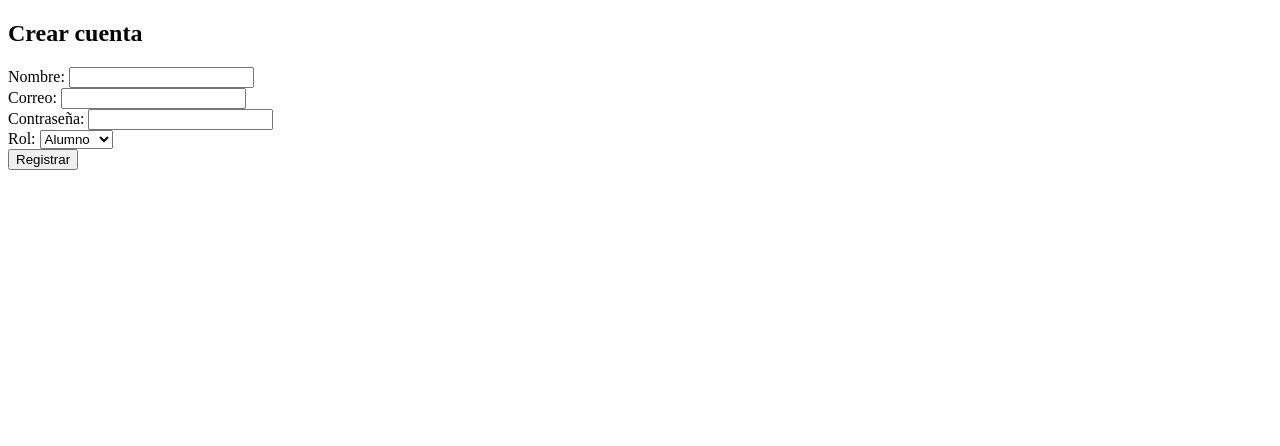
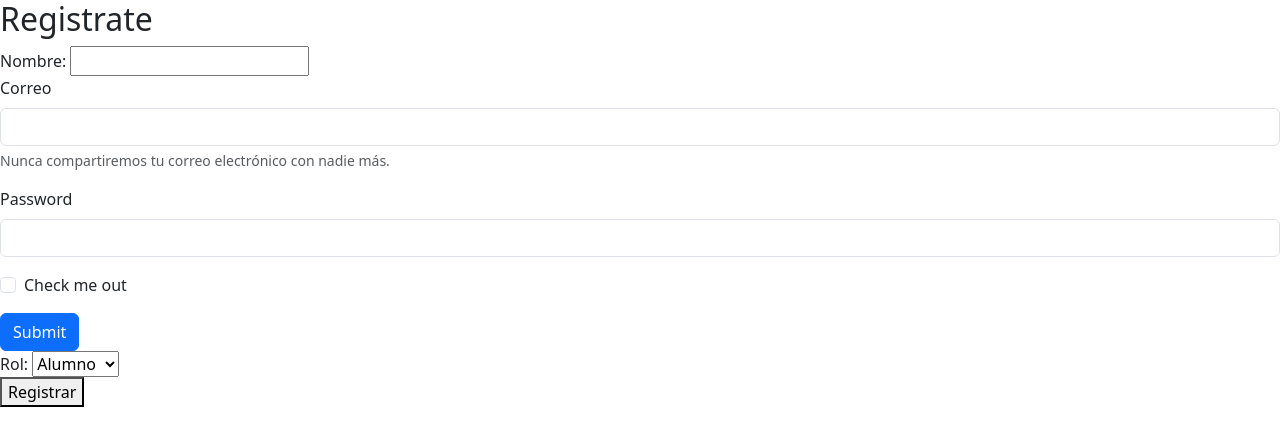
Before and after one commit to HurtadoLuna/Innova-Y-Emprende-, a Flask app: page /registrar in a window 1280 px wide. Shown: the top 446 px of the page. Run offline with Flask 3, Linux system fonts and the light colour scheme; parts of the project's set-up code (start-up, migrations or seed data) failed here and were passed over; some libraries are stand-ins or nearby versions.

Commit message:
proyecto

```diff
--- a/templates/registrar.html
+++ b/templates/registrar.html
@@ -1,21 +1,58 @@
+<!DOCTYPE html>
+<html lang="en">
+<head>
+  <meta charset="UTF-8">
+  <meta name="viewport" content="width=device-width, initial-scale=1.0">
+  <title>Registrate!</title>
+  <link rel="stylesheet" href="	https://cdn.jsdelivr.net/npm/bootstrap@5.3.8/dist/css/bootstrap.min.css">
+  <link rel="stylesheet" href="Styles">
+</head>
+<body>
+  <script src="	https://cdn.jsdelivr.net/npm/bootstrap@5.3.8/dist/css/bootstrap.min.css"></script>
+</body>
+</html>
+
 <!DOCTYPE html>
 <html lang="es">
 <head><meta charset="utf-8"><title>Registrar</title></head>
 <body>
-  <h2>Crear cuenta</h2>
-  {% with messages = get_flashed_messages() %}
-    {% if messages %}
-      <ul>
-      {% for m in messages %}
-        <li>{{ m }}</li>
-      {% endfor %}
-      </ul>
-    {% endif %}
-  {% endwith %}
+  <h2>Registrate</h2>
+
+<div class="carta-registro">
   <form method="POST" action="/registrar">
+
     <label>Nombre: <input required type="text" name="nombre"></label><br>
-    <label>Correo: <input required type="email" name="correo"></label><br>
-    <label>Contraseña: <input required type="password" name="password"></label><br>
+
+    <div class="mb-3">
+
+        <label for="exampleInputEmail1" class="form-label">Correo </label>
+        <input type="email" class="form-control" id="exampleInputEmail1" aria-describedby="emailHelp">
+        <div id="emailHelp" class="form-text">Nunca compartiremos tu correo electrónico con nadie más.</div>
+
+    </div>
+
+
+    <div class="mb-3">
+
+        <label for="exampleInputPassword1" class="form-label">Password</label>
+        <input type="password" class="form-control" id="exampleInputPassword1">
+
+    </div>
+
+
+    <div class="mb-3 form-check">
+
+        <input type="checkbox" class="form-check-input" id="exampleCheck1">
+        <label class="form-check-label" for="exampleCheck1">Check me out</label>
+
+</div>
+
+  <button type="submit" class="btn btn-primary">Submit</button>
+</form>
+</div>
+
+
+
     <label>Rol:
       <select name="rol">
         <option value="alumno">Alumno</option>
@@ -26,3 +63,4 @@
   </form>
 </body>
 </html>
+<form>
```
Also changed, not shown: Styles/Styles.css (added).
